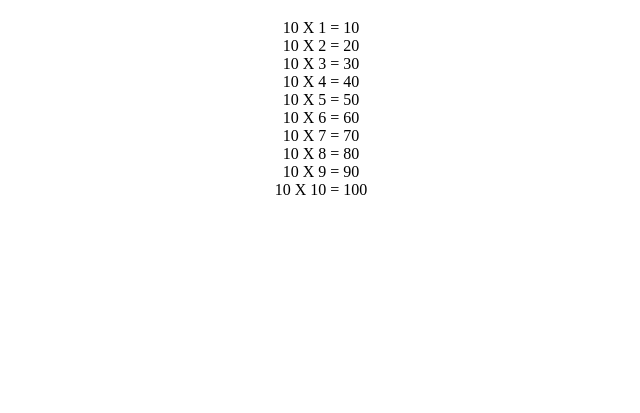
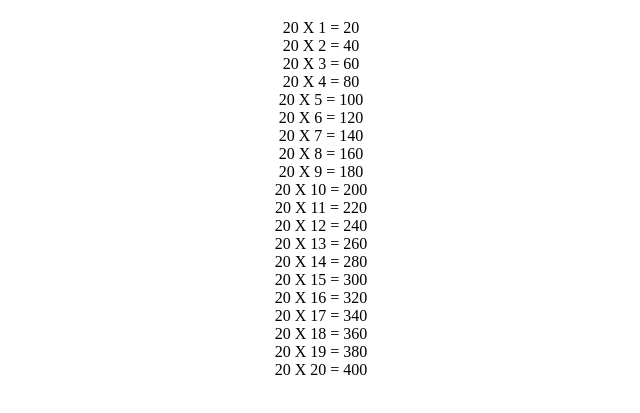
Before and after one commit to wolfcomZ/tabuada, a plain HTML site: page index.html in a window 1280 px wide. Shown: the part 61-474 px from the top of the page, without its empty margins (319-959 px from the left). Drawn offline with Linux system fonts and the light colour scheme.

Commit message:
Update index.html

```diff
--- a/index.html
+++ b/index.html
@@ -10,9 +10,9 @@
         <h1>Tabuada</h1>
 
         <script>
-            var tabuada = 10
+            var tabuada = 20
 
-            for (var numero = 1; numero <= 10; numero++) {
+            for (var numero = 1; numero <= 20; numero++) {
                 document.write(tabuada + " X " + numero + " = " + (tabuada * numero + "<br>"))
             }
         </script>
```
